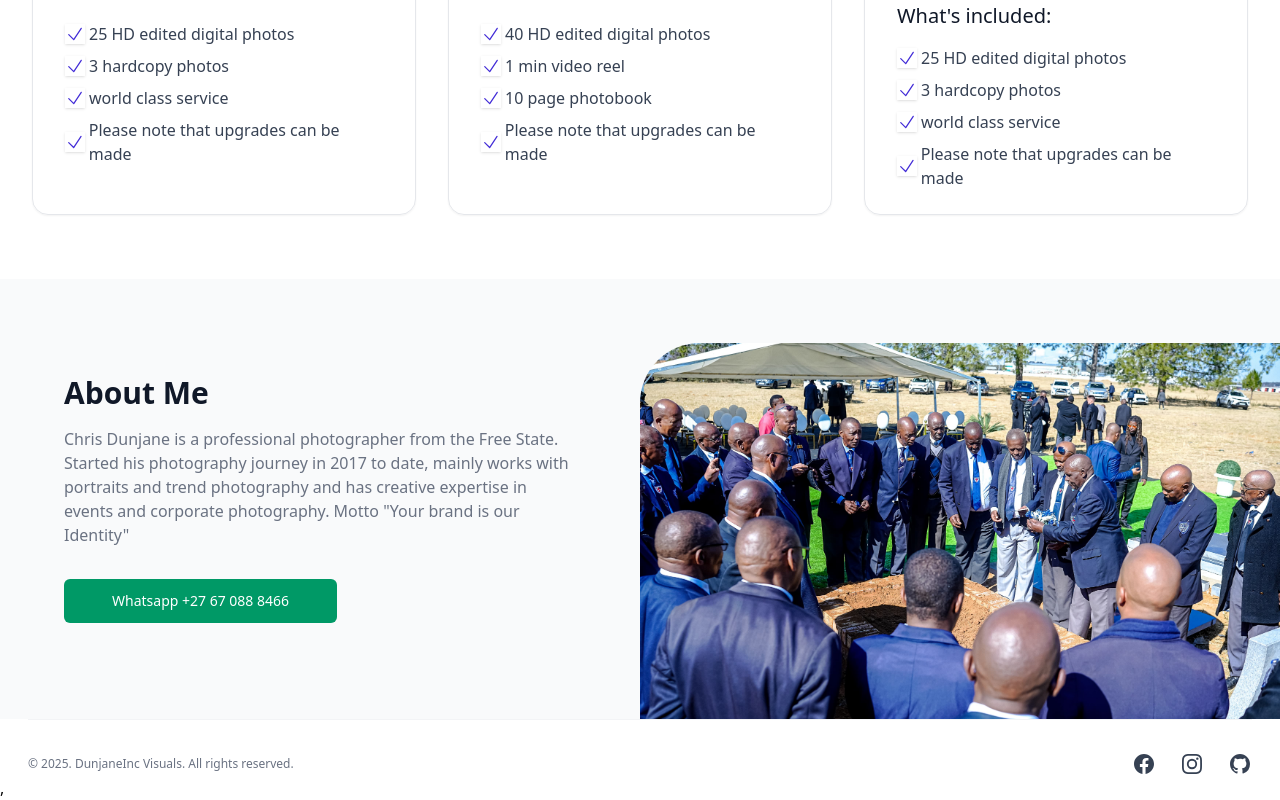
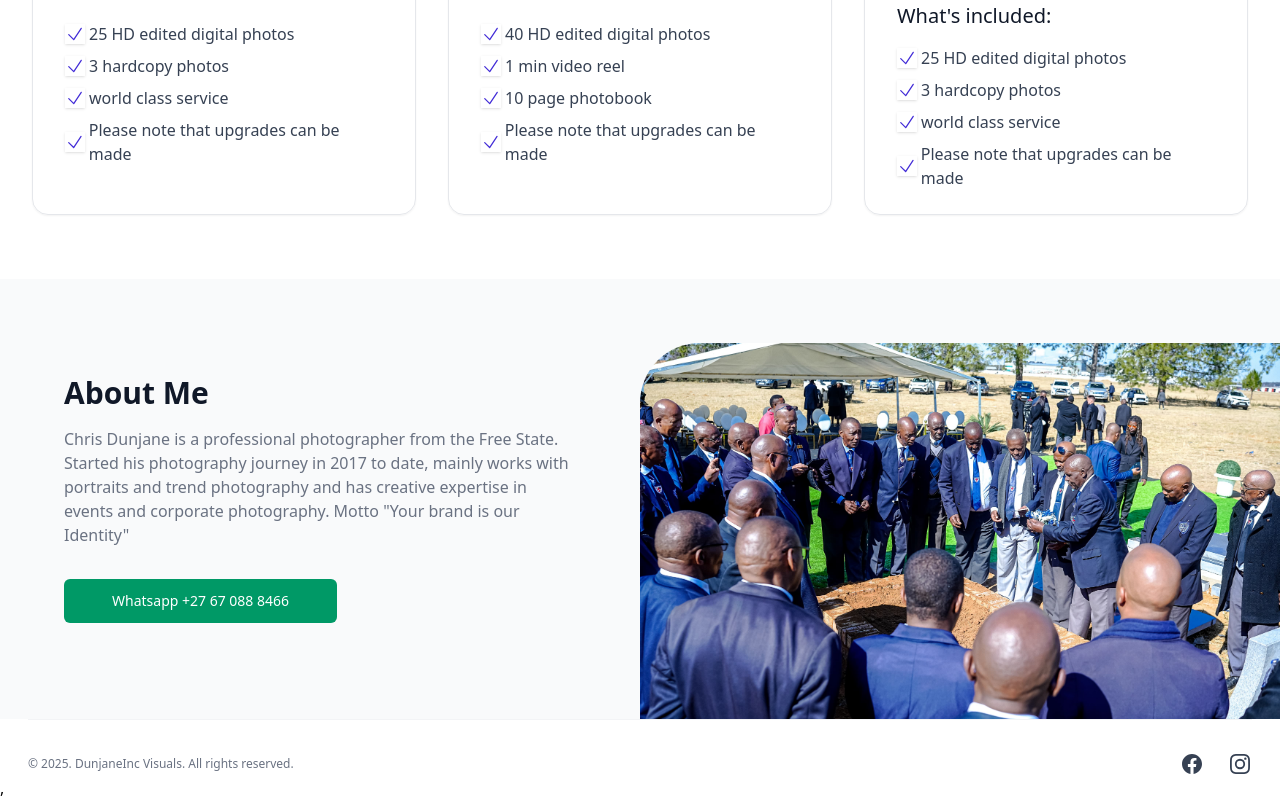
Before and after one commit to Roise-s/DunjaneIncVisuals, a React (Vite) app: page / in a window 1280 px wide. Shown: the part 3107-3907 px from the top of the page. Built offline with nearby package versions, Linux system fonts and the light colour scheme; no server answers.

Commit message:
Update Footer.tsx

```diff
--- a/src/components/Footer.tsx
+++ b/src/components/Footer.tsx
@@ -51,25 +51,6 @@
                     </svg>
                 </a>
                 </li>
-
-                <li>
-                <a
-                    href="#"
-                    rel="noreferrer"
-                    target="_blank"
-                    className="text-gray-700 transition hover:opacity-75"
-                >
-                    <span className="sr-only">GitHub</span>
-
-                    <svg className="size-6" fill="currentColor" viewBox="0 0 24 24" aria-hidden="true">
-                    <path
-                        fillRule="evenodd"
-                        d="M12 2C6.477 2 2 6.484 2 12.017c0 4.425 2.865 8.18 6.839 9.504.5.092.682-.217.682-.483 0-.237-.008-.868-.013-1.703-2.782.605-3.369-1.343-3.369-1.343-.454-1.158-1.11-1.466-1.11-1.466-.908-.62.069-.608.069-.608 1.003.07 1.531 1.032 1.531 1.032.892 1.53 2.341 1.088 2.91.832.092-.647.35-1.088.636-1.338-2.22-.253-4.555-1.113-4.555-4.951 0-1.093.39-1.988 1.029-2.688-.103-.253-.446-1.272.098-2.65 0 0 .84-.27 2.75 1.026A9.564 9.564 0 0112 6.844c.85.004 1.705.115 2.504.337 1.909-1.296 2.747-1.027 2.747-1.027.546 1.379.202 2.398.1 2.651.64.7 1.028 1.595 1.028 2.688 0 3.848-2.339 4.695-4.566 4.943.359.309.678.92.678 1.855 0 1.338-.012 2.419-.012 2.747 0 .268.18.58.688.482A10.019 10.019 0 0022 12.017C22 6.484 17.522 2 12 2z"
-                        clipRule="evenodd"
-                    />
-                    </svg>
-                </a>
-                </li>
             </ul>
 
         </div>
```
